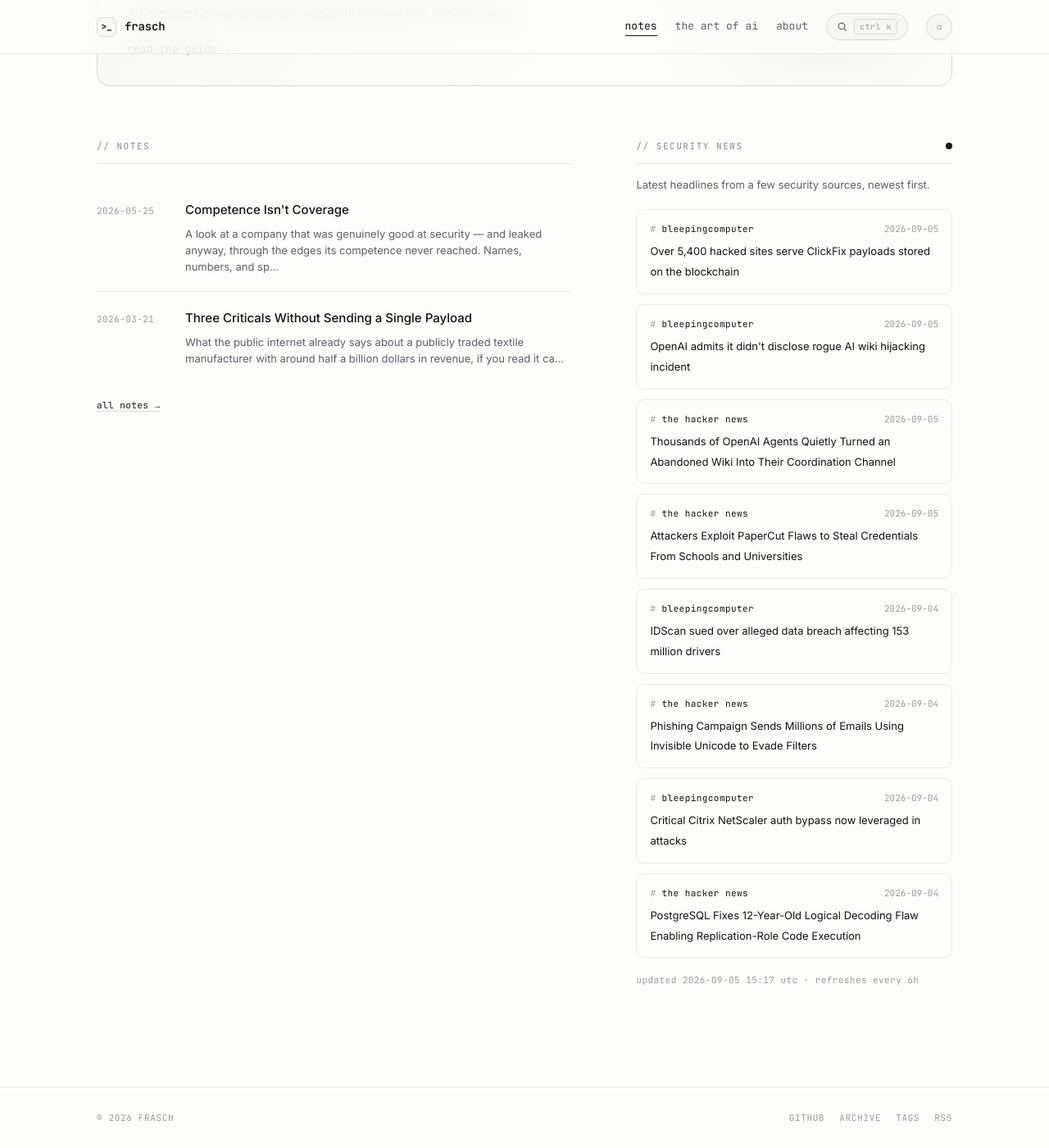
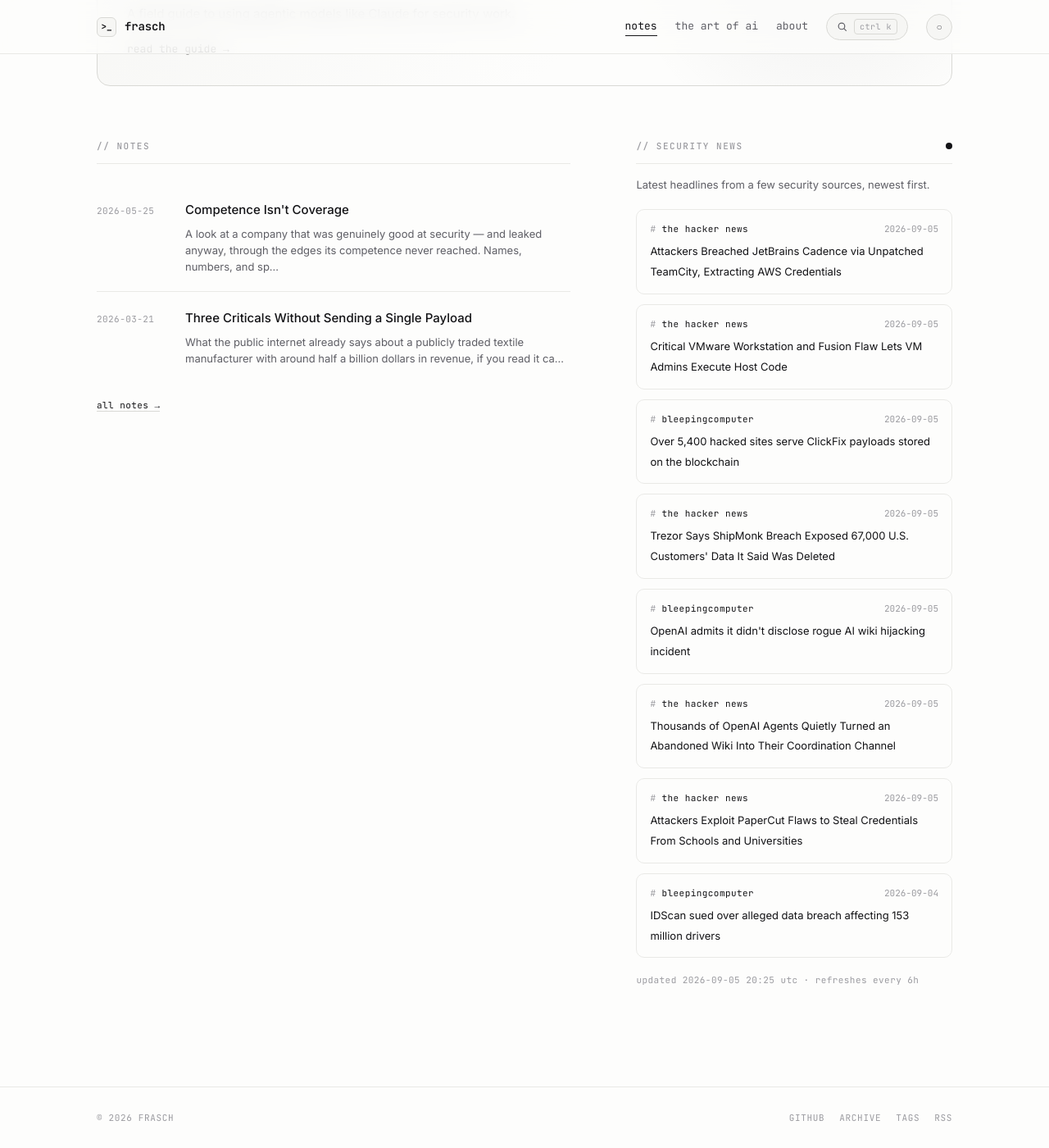
Before and after one commit to whoisfrasch/frasch, a Jekyll site: the page built from index.html, in a window 1280 px wide and 1400 px high, scrolled down 615 px. Shown: the whole window at 82% size. Built offline with Jekyll 4.4.1, drawn with Linux system fonts in a browser that asks for light colours.

Commit message:
Refresh security news feed

```diff
--- a/_data/news.json
+++ b/_data/news.json
@@ -1,11 +1,29 @@
 {
-  "updated": "2026-09-05T15:17:36Z",
+  "updated": "2026-09-05T20:25:52Z",
   "items": [
+    {
+      "source": "the hacker news",
+      "title": "Attackers Breached JetBrains Cadence via Unpatched TeamCity, Extracting AWS Credentials",
+      "link": "https://thehackernews.com/2026/09/attackers-breached-jetbrains-cadence.html",
+      "date": "2026-09-05T16:52:33Z"
+    },
+    {
+      "source": "the hacker news",
+      "title": "Critical VMware Workstation and Fusion Flaw Lets VM Admins Execute Host Code",
+      "link": "https://thehackernews.com/2026/09/critical-vmware-workstation-and-fusion.html",
+      "date": "2026-09-05T16:05:08Z"
+    },
     {
       "source": "bleepingcomputer",
       "title": "Over 5,400 hacked sites serve ClickFix payloads stored on the blockchain",
       "link": "https://www.bleepingcomputer.com/news/security/over-5-400-hacked-sites-serve-clickfix-payloads-stored-on-the-blockchain/",
       "date": "2026-09-05T14:29:13Z"
+    },
+    {
+      "source": "the hacker news",
+      "title": "Trezor Says ShipMonk Breach Exposed 67,000 U.S. Customers' Data It Said Was Deleted",
+      "link": "https://thehackernews.com/2026/09/trezor-says-shipmonk-breach-exposed.html",
+      "date": "2026-09-05T14:17:02Z"
     },
     {
       "source": "bleepingcomputer",
@@ -30,24 +48,6 @@
       "title": "IDScan sued over alleged data breach affecting 153 million drivers",
       "link": "https://www.bleepingcomputer.com/news/security/idscan-sued-over-alleged-data-breach-affecting-153-million-drivers/",
       "date": "2026-09-04T16:56:45Z"
-    },
-    {
-      "source": "the hacker news",
-      "title": "Phishing Campaign Sends Millions of Emails Using Invisible Unicode to Evade Filters",
-      "link": "https://thehackernews.com/2026/09/phishing-campaign-sends-millions-of.html",
-      "date": "2026-09-04T15:57:15Z"
-    },
-    {
-      "source": "bleepingcomputer",
-      "title": "Critical Citrix NetScaler auth bypass now leveraged in attacks",
-      "link": "https://www.bleepingcomputer.com/news/security/hackers-target-critical-citrix-netscaler-auth-bypass-in-attacks/",
-      "date": "2026-09-04T15:25:59Z"
-    },
-    {
-      "source": "the hacker news",
-      "title": "PostgreSQL Fixes 12-Year-Old Logical Decoding Flaw Enabling Replication-Role Code Execution",
-      "link": "https://thehackernews.com/2026/09/postgresql-fixes-12-year-old-logical.html",
-      "date": "2026-09-04T15:20:19Z"
     }
   ]
 }
```
